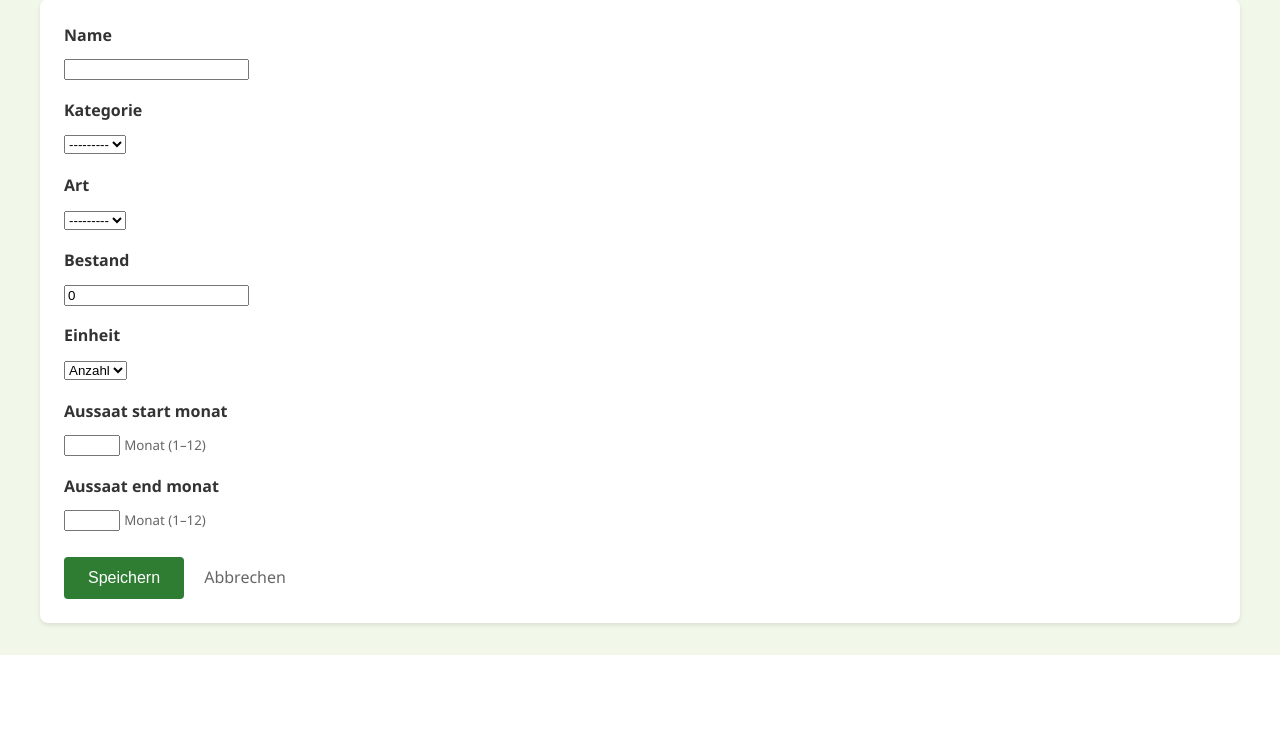
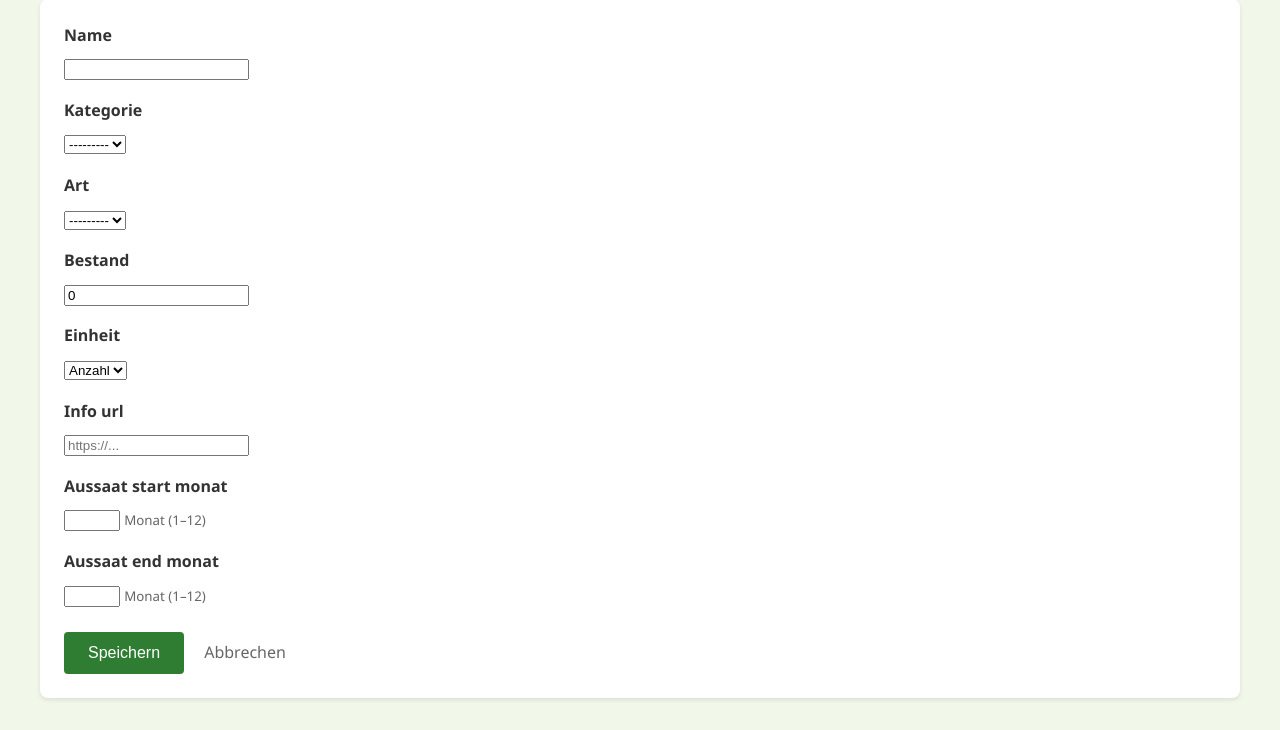
Before and after one commit to ruewe/shg, a Django app: page /sorten/neu/ in a window 1280 px wide. Shown: the part 169-899 px from the top of the page. Before the commit the page ends 824 px from the top, so only its background shows below. Run offline with Django 4.2, Linux system fonts and the light colour scheme; data that the repository does not hold is empty; parts of the project's set-up code (start-up, migrations or seed data) failed here and were passed over.

Commit message:
Anzeige-/Eingabefeld für info_url ergänzt

```diff
--- a/garten/admin.py
+++ b/garten/admin.py
@@ -19,7 +19,7 @@ class ArtAdmin(admin.ModelAdmin):
 
 @admin.register(Sorte)
 class SorteAdmin(admin.ModelAdmin):
-    list_display = ('name', 'kategorie', 'art', 'bestand', 'einheit')
+    list_display = ('name', 'kategorie', 'art', 'bestand', 'einheit', 'info_url')
     search_fields = ('name', 'kategorie__name', 'art__name')
     actions = ['duplicate_sorte']
 
--- a/garten/forms.py
+++ b/garten/forms.py
@@ -20,13 +20,14 @@ class ArtForm(forms.ModelForm):
 class SorteForm(forms.ModelForm):
     class Meta:
         model = Sorte
-        fields = ['name', 'kategorie', 'art', 'bestand', 'einheit', 'aussaat_start_monat', 'aussaat_end_monat']
+        fields = ['name', 'kategorie', 'art', 'bestand', 'einheit', 'info_url', 'aussaat_start_monat', 'aussaat_end_monat']
         widgets = {
             'name': forms.TextInput(attrs={'class': 'form-control'}),
             'kategorie': forms.Select(attrs={'class': 'form-control'}),
             'art': forms.Select(attrs={'class': 'form-control'}),
             'bestand': forms.NumberInput(attrs={'class': 'form-control'}),
             'einheit': forms.Select(attrs={'class': 'form-control'}),
+            'info_url': forms.URLInput(attrs={'class': 'form-control', 'placeholder': 'https://...'}),
             'aussaat_start_monat': forms.NumberInput(attrs={'class': 'form-control', 'min': 1, 'max': 12}),
             'aussaat_end_monat': forms.NumberInput(attrs={'class': 'form-control', 'min': 1, 'max': 12}),
         }
```
Also changed, not shown: garten/templates/garten/sorte_list.html (+13 -4 lines).
